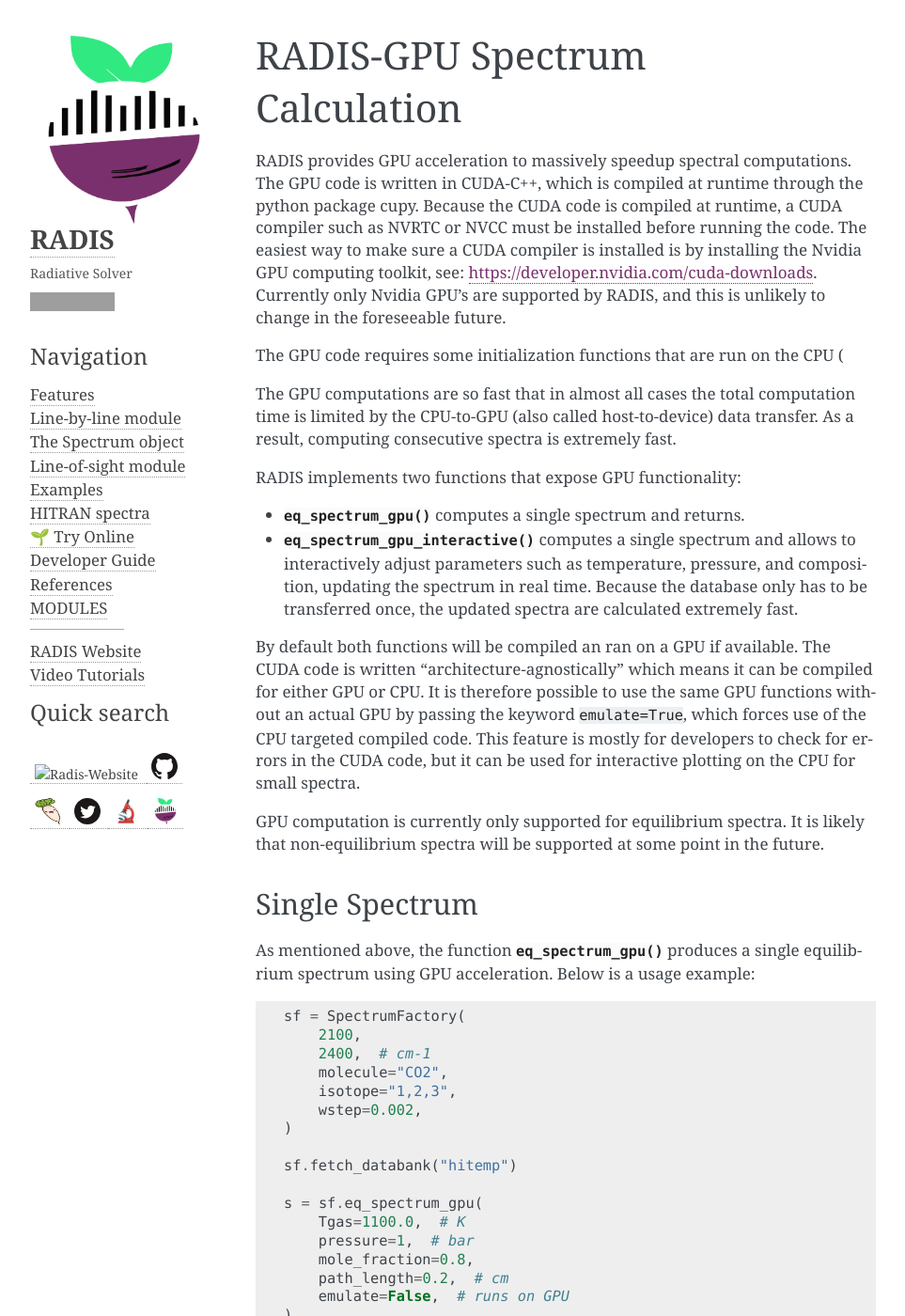
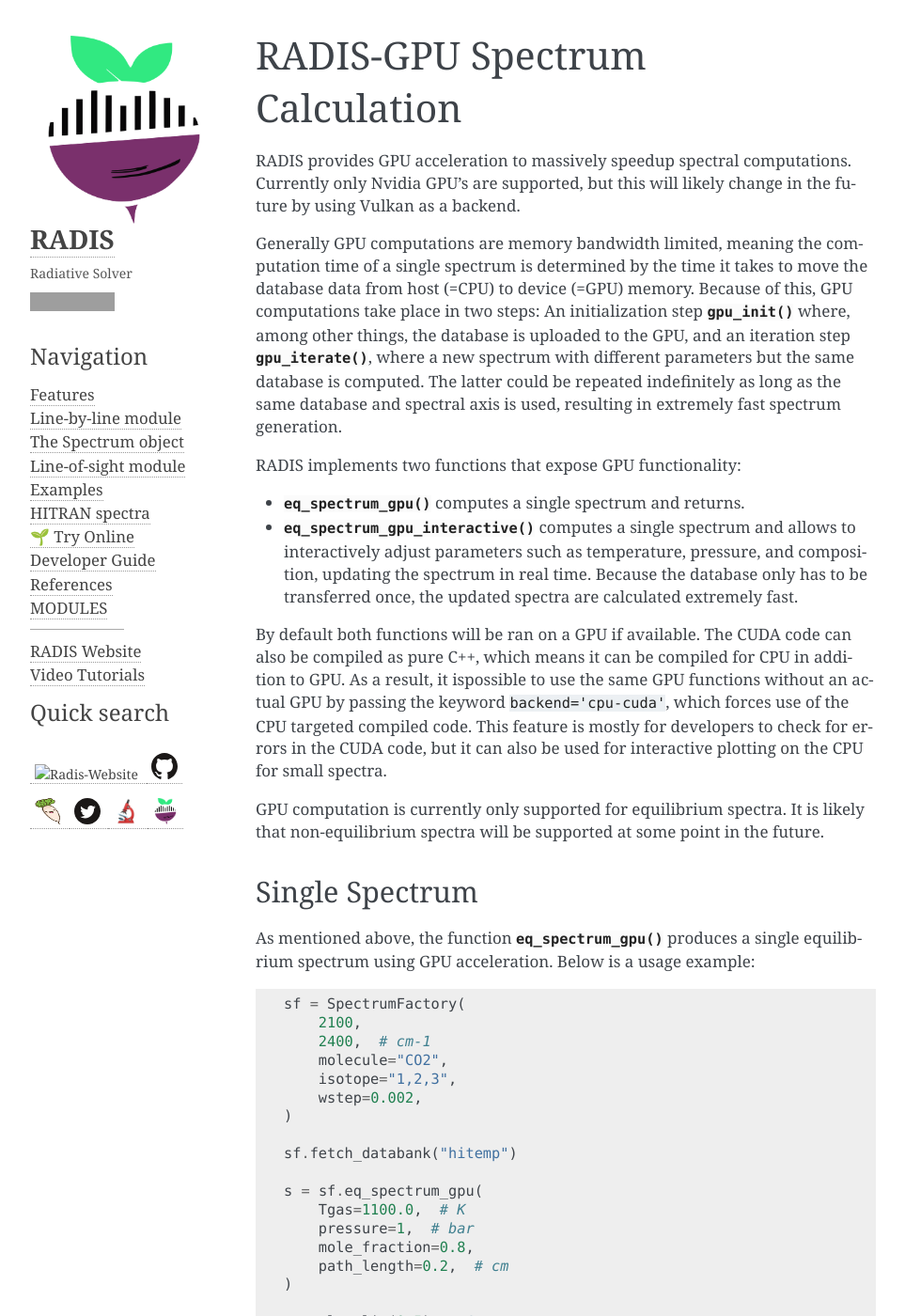
Before and after one commit to radis/radis, a Sphinx documentation site: the page built from docs/lbl/gpu.rst, in a window 1280 px wide and 1400 px high. Shown: the whole window at 94% size, without its empty margins (148-1111 px from the left). Built offline with Sphinx 7.4.7, drawn with Linux system fonts in a browser that asks for light colours; pages that are not in the unit, such as notebooks, are missing from menus; the version number could not be read and is left out; comment, search, counter and statistics services are not loaded; some of the changed text lies outside the part shown; grey boxes are pictures that could not be loaded.

Commit message:
update docs

```diff
--- a/docs/lbl/gpu.rst
+++ b/docs/lbl/gpu.rst
@@ -5,17 +5,16 @@
 ==============================
 
 RADIS provides GPU acceleration to massively speedup spectral computations.
-The GPU code is written in CUDA-C++, which is compiled at runtime through the python package cupy.
-Because the CUDA code is compiled at runtime, a CUDA compiler such as NVRTC or NVCC must
-be installed before running the code. The easiest way to make sure a CUDA compiler is
-installed is by installing the Nvidia GPU computing toolkit, see: https://developer.nvidia.com/cuda-downloads.
-Currently only Nvidia GPU's are supported by RADIS, and this is unlikely to change in the foreseeable future.
+Currently only Nvidia GPU's are supported, but this will likely change in the future
+by using Vulkan as a backend.
 
-The GPU code requires some initialization functions that are run on the CPU (
-
-The GPU computations are so fast that in almost all cases the total computation time is
-limited by the CPU-to-GPU (also called host-to-device) data transfer. As a result, computing
-consecutive spectra is extremely fast.
+Generally GPU computations are memory bandwidth limited, meaning the computation time of
+a single spectrum is determined by the time it takes to move the database data from host
+(=CPU) to device (=GPU) memory. Because of this, GPU computations take place in two steps:
+An initialization step :py:func:`~radis.gpu.gpu.gpu_init` where, among other things, the database is
+uploaded to the GPU, and an iteration step :py:func:`~radis.gpu.gpu.gpu_iterate`, where a new spectrum
+with different parameters but the same database is computed. The latter could be repeated indefinitely
+as long as the same database and spectral axis is used, resulting in extremely fast spectrum generation.
 
 RADIS implements two functions that expose GPU functionality:
 
@@ -26,11 +25,11 @@
   composition, updating the spectrum in real time. Because the database only has to be transferred
   once, the updated spectra are calculated extremely fast.
 
-By default both functions will be compiled an ran on a GPU if available. The CUDA code
-is written "architecture-agnostically" which means it can be compiled for either GPU or CPU.
-It is therefore possible to use the same GPU functions without an actual GPU by passing the
-keyword ``emulate=True``, which forces use of the CPU targeted compiled code. This feature is
-mostly for developers to check for errors in the CUDA code, but it can be used for interactive
+By default both functions will be ran on a GPU if available. The CUDA code can also be compiled as pure
+C++, which means it can be compiled for CPU in addition to GPU.
+As a result, it ispossible to use the same GPU functions without an actual GPU by passing the
+keyword ``backend='cpu-cuda'``, which forces use of the CPU targeted compiled code. This feature is
+mostly for developers to check for errors in the CUDA code, but it can also be used for interactive
 plotting on the CPU for small spectra.
 
 GPU computation is currently only supported for equilibrium spectra. It is likely that
@@ -58,7 +57,6 @@
         pressure=1,  # bar
         mole_fraction=0.8,
         path_length=0.2,  # cm
-        emulate=False,  # runs on GPU
     )
 
     s.apply_slit(0.5)#cm-1
@@ -72,8 +70,8 @@
 Interactive Spectrum
 --------------------
 
-Computing the first GPU spectrum in a session takes a comparatively long time because the
-entire line database must be transferred to the GPU. The real power of GPU acceleration
+As mentioned before, computing the first GPU spectrum in a session takes a comparatively long time because the
+entire database must be transferred to the GPU. The real power of GPU acceleration
 becomes evident when computation times are not limited by data-transfer, i.e., when multiple
 consecutive spectra are synthesized. One obvious use case would be the fitting of a spectrum.
 Another one is interactive plotting, which can be done by calling
@@ -106,7 +104,7 @@
     :add-heading:
 
 
-Note that `eq_spectrum_gpu_interactive()` takes the place of all `eq_spectrum_gpu()`,
+Note that `eq_spectrum_gpu_interactive()` replaces all of `eq_spectrum_gpu()`,
 `s.apply_slit()`, and `s.plot()` seen in the earlier example, and for this reason the
 syntax is a little bit different. For example, we directly pass the `var` keyword to
 `eq_spectrum_gpu_interactive()` to specify which spectrum should be plotted, and keyword arguments to `s.plot()`
@@ -121,6 +119,8 @@
  for large wavenumber ranges (>500cm-1) however, which may take a bit longer (up to a couple seconds),
  provided the GPU didn't run out of memory.
 
-At this moment the application of the instrumental function is done on the GPU and is limited
-to a Gaussian function. This will almost certainly be updated in the future to include other
-popular instrumental functions, including custom ones.
+At this moment the application of the instrumental function is done on the CPU to benefit from all features
+already implemented in :py:func:`~radis.spectrum.Spectrum.apply_slit`. It is expected that these computations
+will also move to the GPU at some point in the future.
+
+Did you miss any feature implemented on GPU? or support for your particular system? The GPU code is heavily under development, so drop us a visit on [our Githup](https://github.com/radis/radis/issues/616) and let us know what you're looking for!
```
Also changed, not shown: 2 other files.
